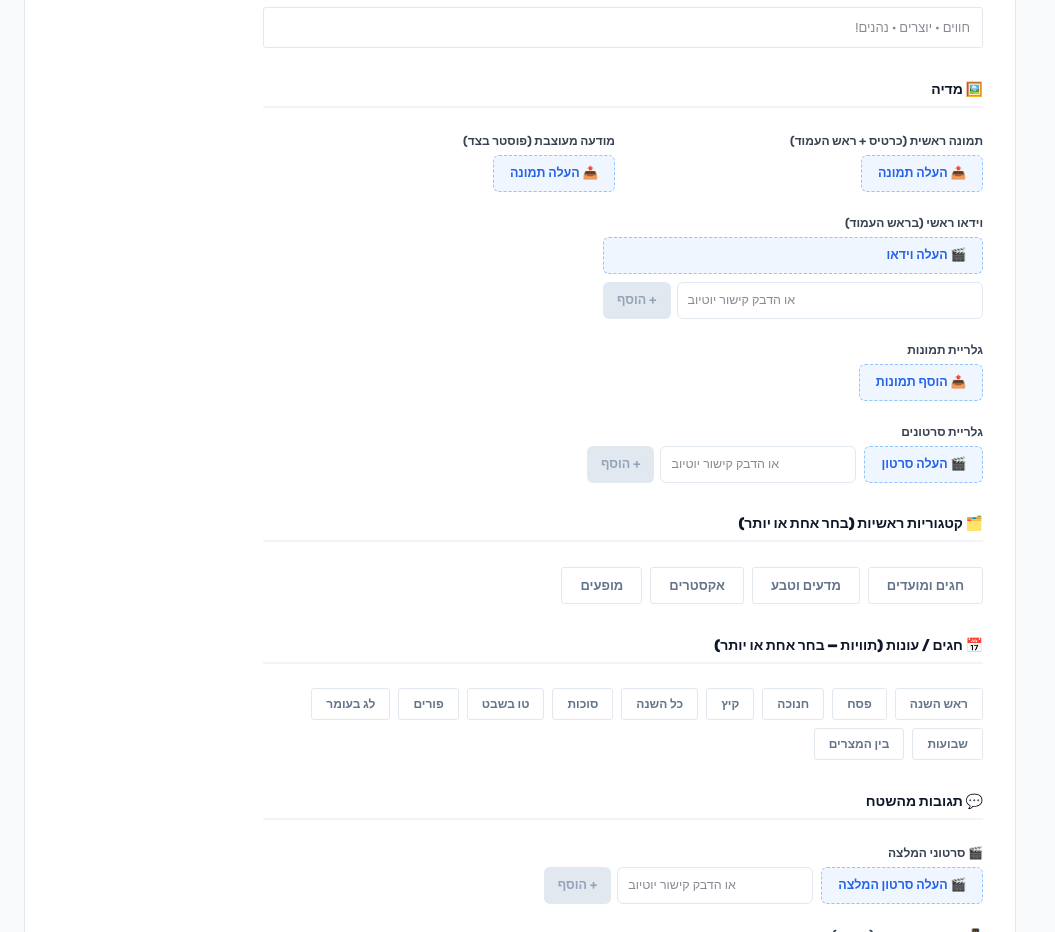
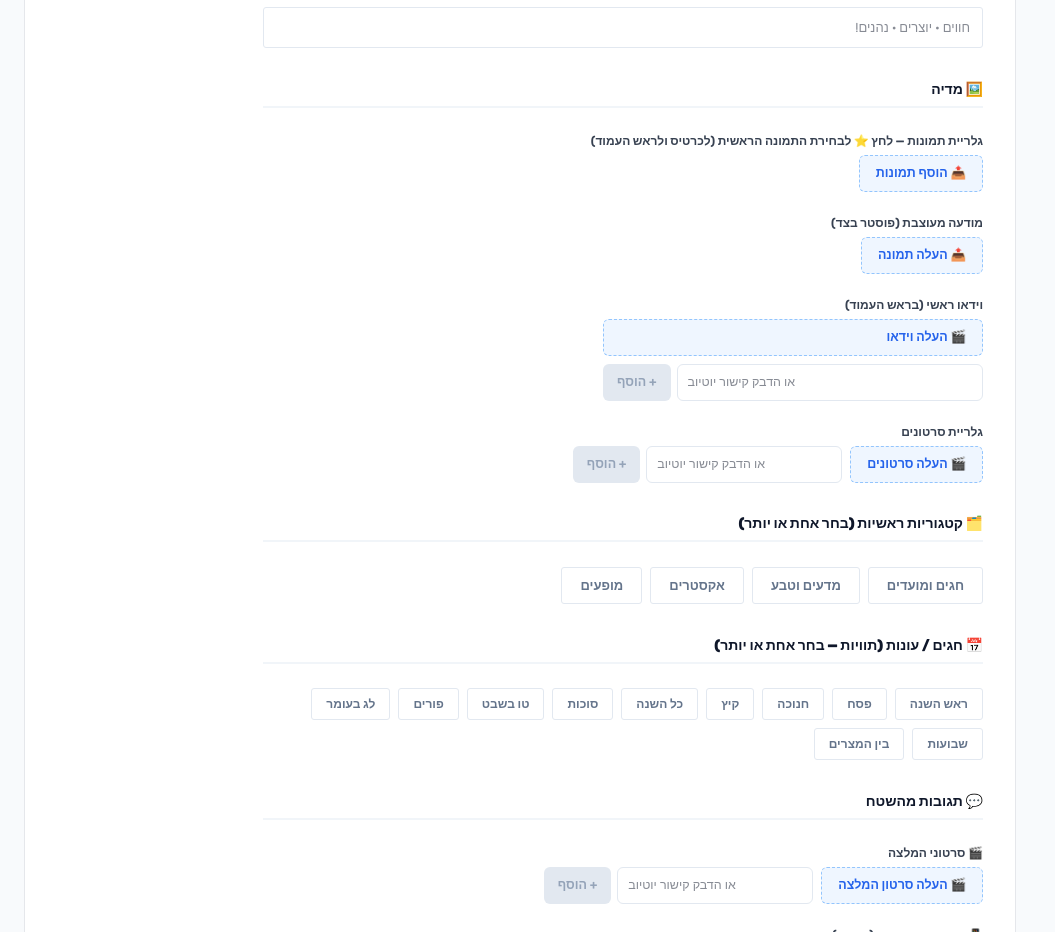
Before and after one commit to Chavayasl/Chavayasl, a Next.js app: page /admin/activities/new in a window 1280 px wide. Shown: the part 820-1752 px from the top of the page, without its empty margins (0-1055 px from the left). Built offline with nearby package versions, Linux system fonts and the light colour scheme.

Commit message:
תיקון קישור שיתוף (URL נקי); דף 404 מעוצב; hover על כרטיס (הגדלה+החלפת תמונה); תמונה ראשית מהגלריה; העלאת סרטונים מרובה

```diff
--- a/src/app/activities/[slug]/ActivityView.tsx
+++ b/src/app/activities/[slug]/ActivityView.tsx
@@ -103,7 +103,7 @@ export default function ActivityView({ a }: { a: Activity }) {
               style={{ display: "flex", width: "100%", alignItems: "center", justifyContent: "center", gap: 8, fontSize: 15, fontWeight: 700, padding: "14px 0", background: "#fff", color: "#16a34a", border: "1.5px solid #25D366", borderRadius: 3, textDecoration: "none", marginBottom: 10 }}>
               <span style={{ color: "#25D366" }}>💬</span> שלחו הודעה בוואטסאפ
             </a>
-            <ShareButton title={a.name} text={a.shortDescription} />
+            <ShareButton title={a.name} slug={a.slug} />
 
             {/* נקודות מכירה */}
             <div style={{ display: "grid", gridTemplateColumns: "repeat(3,1fr)", gap: 10 }}>
@@ -248,15 +248,16 @@ function ReviewCol({ title, icon, children }: { title: string; icon: string; chi
   );
 }
 
-function ShareButton({ title, text }: { title: string; text: string }) {
+function ShareButton({ title, slug }: { title: string; slug: string }) {
   const [done, setDone] = useState(false);
   const share = async (e: React.MouseEvent) => {
     e.preventDefault();
     e.stopPropagation();
-    const url = typeof window !== "undefined" ? window.location.href : "";
+    // קישור נקי וקנוני — בלי טקסט מצורף
+    const url = typeof window !== "undefined" ? `${window.location.origin}/activities/${slug}` : "";
     const nav = typeof navigator !== "undefined" ? navigator : undefined;
     if (nav?.share) {
-      try { await nav.share({ title, text, url }); return; } catch { /* בוטל/לא נתמך — נופלים להעתקה */ }
+      try { await nav.share({ title, url }); return; } catch { /* בוטל/לא נתמך — נופלים להעתקה */ }
     }
     try { await nav?.clipboard?.writeText(url); setDone(true); setTimeout(() => setDone(false), 2000); } catch { /* */ }
   };
--- /dev/null
+++ b/src/app/not-found.tsx
@@ -0,0 +1,33 @@
+import Link from "next/link";
+import Image from "next/image";
+
+export default function NotFound() {
+  return (
+    <div style={{
+      minHeight: "calc(100vh - 60px)", display: "flex", flexDirection: "column",
+      alignItems: "center", justifyContent: "center", textAlign: "center",
+      padding: "120px 1.5rem 4rem", background: "#fafafb",
+    }}>
+      <Image src="/logo-hero.png" alt="חוויה סביב השנה" width={130} height={130}
+        style={{ objectFit: "contain", marginBottom: 22, filter: "drop-shadow(0 8px 24px rgba(0,0,0,0.12))" }} priority />
+
+      <div style={{ fontSize: 68, fontWeight: 900, color: "#CC2222", letterSpacing: "-3px", lineHeight: 1 }}>404</div>
+
+      <h1 style={{ fontSize: "clamp(24px,4vw,38px)", fontWeight: 900, color: "#0F172A", marginTop: 14, letterSpacing: "-0.5px", lineHeight: 1.15 }}>
+        עמוד הפעילות לא נמצא..
+      </h1>
+
+      <p style={{ fontSize: 18, color: "#475569", marginTop: 14, maxWidth: 480, lineHeight: 1.7 }}>
+        אבל.. היי.. יש לנו <strong style={{ color: "#CC2222" }}>המון דברים מדהימים</strong> להציע! 🎉
+      </p>
+
+      <Link href="/#activities" className="btn-red" style={{ marginTop: 30, fontSize: 16, padding: "15px 38px", boxShadow: "0 10px 28px rgba(204,34,34,0.35)" }}>
+        לפעילויות שלנו ←
+      </Link>
+
+      <Link href="/" style={{ marginTop: 18, color: "#94a3b8", fontSize: 14, textDecoration: "none" }}>
+        חזרה לדף הבית
+      </Link>
+    </div>
+  );
+}
--- a/src/components/admin/ActivityForm.tsx
+++ b/src/components/admin/ActivityForm.tsx
@@ -79,6 +79,9 @@ export function ActivityForm({ initial }: { initial?: Partial<Activity> }) {
   const removeAt = (k: keyof FormData, i: number) => setForm(f => ({ ...f, [k]: ((f[k] as unknown[] | undefined) || []).filter((_, j) => j !== i) }));
   const updateAt = <T,>(k: keyof FormData, i: number, patch: Partial<T>) =>
     setForm(f => ({ ...f, [k]: ((f[k] as T[] | undefined) || []).map((it, j) => (j === i ? { ...it, ...patch } : it)) }));
+  // גלריה — התמונה הראשונה הופכת אוטומטית לראשית; מחיקת הראשית מנקה אותה
+  const addGalleryImage = (url: string) => setForm(f => { const imgs = (f.gallery as string[] | undefined) || []; return { ...f, gallery: [...imgs, url], mainImage: f.mainImage || url }; });
+  const removeGalleryImage = (i: number) => setForm(f => { const imgs = (f.gallery as string[] | undefined) || []; const removed = imgs[i]; return { ...f, gallery: imgs.filter((_, j) => j !== i), mainImage: removed === f.mainImage ? undefined : f.mainImage }; });
 
   const handleSubmit = async (e: React.FormEvent) => {
     e.preventDefault();
@@ -152,25 +155,19 @@ export function ActivityForm({ initial }: { initial?: Partial<Activity> }) {
       {/* ── מדיה ── */}
       {sectionTitle("🖼️ מדיה")}
 
-      <div style={{ display: "grid", gridTemplateColumns: "1fr 1fr", gap: "1rem" }}>
       <div>
-          {label("תמונה ראשית (כרטיס + ראש העמוד)")}
-          <SingleImage src={form.mainImage} folder="main" onChange={url => set("mainImage", url)} />
+        {label("גלריית תמונות — לחץ ⭐ לבחירת התמונה הראשית (לכרטיס ולראש העמוד)")}
+        <Gallery images={arr<string>("gallery")} main={form.mainImage} onAdd={addGalleryImage} onRemove={removeGalleryImage} onSetMain={url => set("mainImage", url)} />
       </div>
+
       <div>
         {label("מודעה מעוצבת (פוסטר בצד)")}
         <SingleImage src={form.poster} folder="poster" onChange={url => set("poster", url)} />
-        </div>
       </div>
 
       <div>
         {label("וידאו ראשי (בראש העמוד)")}
         <SingleVideo src={form.heroVideo} folder="hero-video" onChange={url => set("heroVideo", url)} />
-      </div>
-
-      <div>
-        {label("גלריית תמונות")}
-        <Gallery images={arr<string>("gallery")} onAdd={url => addTo<string>("gallery", url)} onRemove={i => removeAt("gallery", i)} />
       </div>
 
       <div>
@@ -344,15 +341,22 @@ function SingleVideo({ src, folder, onChange }: { src?: string; folder: string;
   );
 }
 
-function Gallery({ images, onAdd, onRemove }: { images: string[]; onAdd: (url: string) => void; onRemove: (i: number) => void }) {
+function Gallery({ images, main, onAdd, onRemove, onSetMain }: { images: string[]; main?: string; onAdd: (url: string) => void; onRemove: (i: number) => void; onSetMain: (url: string) => void }) {
   return (
     <div style={{ display: "flex", gap: 10, flexWrap: "wrap", alignItems: "center" }}>
-      {images.map((src, i) => (
-        <div key={i} style={{ position: "relative", width: 90, height: 70, borderRadius: 8, overflow: "hidden", border: "1px solid #e2e8f0" }}>
+      {images.map((src, i) => {
+        const isMain = src === main;
+        return (
+          <div key={i} style={{ position: "relative", width: 110, height: 84, borderRadius: 8, overflow: "hidden", border: `2px solid ${isMain ? "#CC2222" : "#e2e8f0"}` }}>
             <img src={src} alt="" style={{ width: "100%", height: "100%", objectFit: "cover" }} />
+            <button type="button" onClick={() => onSetMain(src)} title="קבע כתמונה ראשית"
+              style={{ position: "absolute", bottom: 3, insetInlineStart: 3, background: isMain ? "#CC2222" : "rgba(0,0,0,0.55)", color: "#fff", border: "none", borderRadius: 4, fontSize: 10, fontWeight: 700, padding: "2px 7px", cursor: "pointer", fontFamily: "Rubik, sans-serif" }}>
+              {isMain ? "★ ראשית" : "☆ ראשית"}
+            </button>
             <button type="button" onClick={() => onRemove(i)} style={removeBtn}>✕</button>
           </div>
-      ))}
+        );
+      })}
       <UploadButton accept="image/*" folder="gallery" label="📤 הוסף תמונות" multiple onUrl={onAdd} />
     </div>
   );
@@ -376,7 +380,7 @@ function VideoList({ items, onAdd, onRemove, onTitle }: { items: { title: string
         );
       })}
       <div style={{ display: "flex", gap: 8, flexWrap: "wrap" }}>
-        <UploadButton accept="video/*" folder="videos" label="🎬 העלה סרטון" onUrl={onAdd} />
+        <UploadButton accept="video/*" folder="videos" label="🎬 העלה סרטונים" multiple onUrl={onAdd} />
         <YtLink onAdd={onAdd} />
       </div>
     </div>
--- a/src/components/home/FeaturedActivities.tsx
+++ b/src/components/home/FeaturedActivities.tsx
@@ -17,8 +17,9 @@ function useReveal() {
 
 function Card({ a, i }: { a: typeof ACTIVITIES[0]; i: number }) {
   const [hov, setHov] = useState(false);
+  const hoverImg = a.gallery?.find(g => g !== a.mainImage) ?? a.gallery?.[0];
   return (
-    <div className="card" style={{ overflow: "hidden", animation: `fadeUp 0.5s ease ${Math.min(i, 8) * 0.06}s both` }}
+    <div className="card" style={{ overflow: "hidden", animation: `fadeUp 0.5s ease ${Math.min(i, 8) * 0.06}s both`, transition: "transform 0.25s ease, box-shadow 0.25s", transform: hov ? "translateY(-5px) scale(1.02)" : "none" }}
       onMouseEnter={() => setHov(true)} onMouseLeave={() => setHov(false)}>
       {/* Visual */}
       <div style={{ height: 190, position: "relative", overflow: "hidden", background: `linear-gradient(135deg,${a.grad1},${a.grad2})` }}>
@@ -29,6 +30,9 @@ function Card({ a, i }: { a: typeof ACTIVITIES[0]; i: number }) {
           <div style={{ position: "absolute", inset: 0, display: "flex", alignItems: "center", justifyContent: "center" }}>
             <span style={{ fontSize: 72, opacity: 0.18 }}>{a.emoji}</span>
           </div>
+        )}
+        {hoverImg && hoverImg !== a.mainImage && (
+          <img src={hoverImg} alt="" style={{ position: "absolute", inset: 0, width: "100%", height: "100%", objectFit: "cover", opacity: hov ? 1 : 0, transition: "opacity 0.45s ease" }} />
         )}
         <div style={{ position: "absolute", inset: 0, background: "linear-gradient(to top,rgba(0,0,0,0.3) 0%,transparent 55%)" }} />
         <div style={{ position: "absolute", top: 12, right: 12, left: 12, display: "flex", justifyContent: "space-between" }}>
```
Lines whose indentation alone changed are shown as unchanged.
